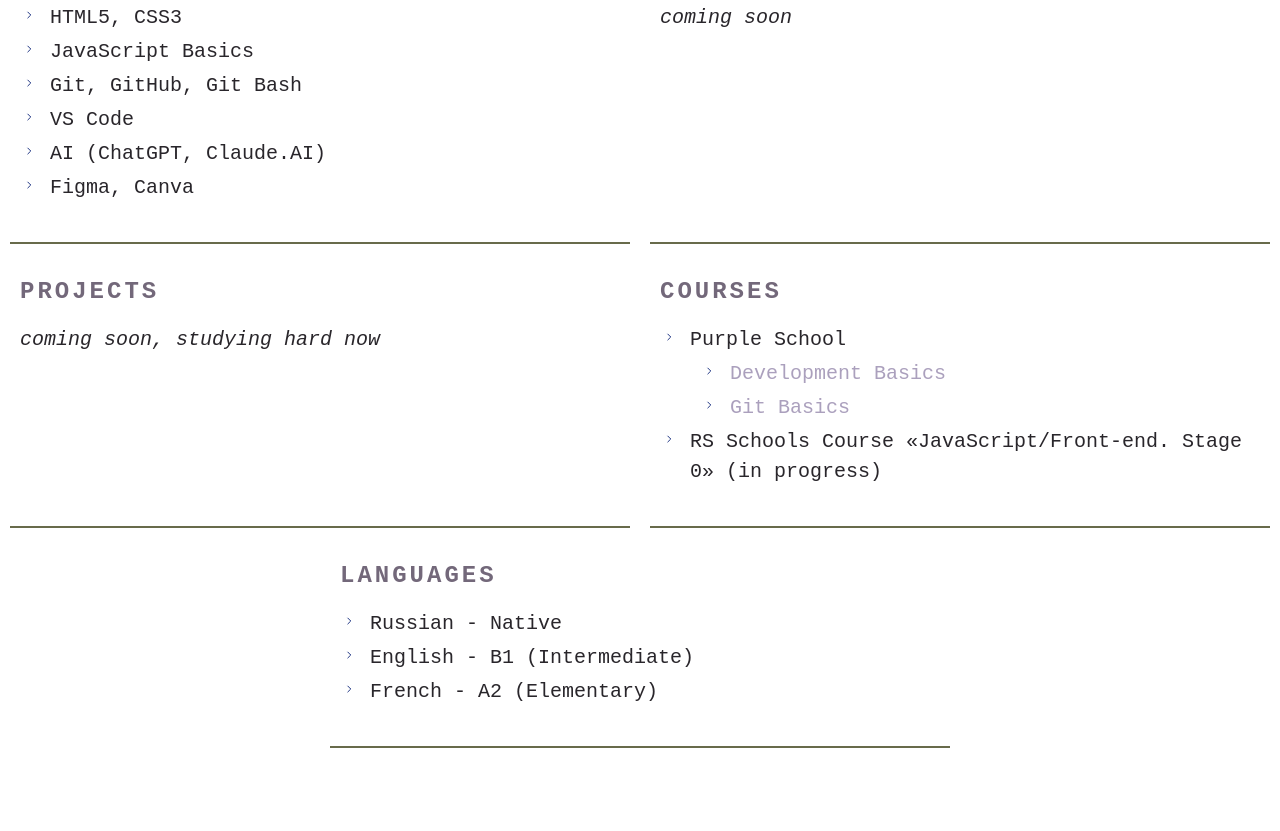
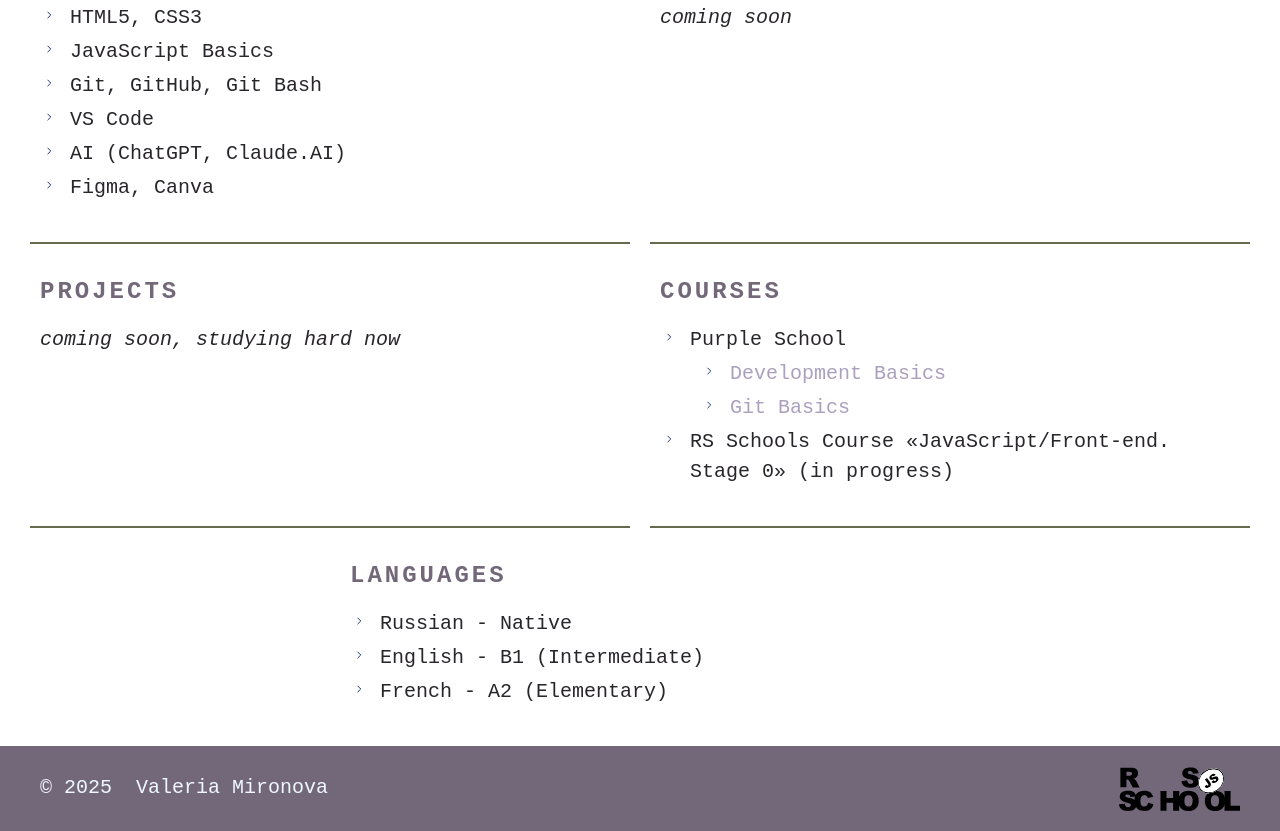
Before and after one commit to Ueldenarmo/rsschool-cv, a plain HTML site: page index.html in a window 1280 px wide. Shown: the part 760-1591 px from the top of the page. Before the commit the page ends 1508 px from the top, so only its background shows below. Drawn offline with Linux system fonts and the light colour scheme.

Commit message:
feat: work with footer

```diff
--- a/index.html
+++ b/index.html
@@ -97,8 +97,16 @@
         </div>
     </main>
 
-    <footer>
-
+    <footer class="footer">
+        <div class="container footer-container">
+            <div>
+                © 2025
+                <a href="https://github.com/Ueldenarmo" class="github nav-link">
+                    Valeria Mironova
+                </a>
+            </div>
+            <a href="https://rs.school/courses/javascript-ru" class="rss"></a>
+        </div>
     </footer>
 </body>
 
--- a/style.css
+++ b/style.css
@@ -164,9 +164,10 @@ p {
     letter-spacing: 2px;
 }
 
-.section-languages {
-    border-bottom: 0;
+.section#languages {
+    border-bottom: none !important;
 }
+
 
 #summary p {
     line-height: 1.1;
@@ -203,3 +204,66 @@ p {
     color: #aba0bd;
     transition: color 0.5s;
 }
+
+.footer {
+    background-color: var(--header-bg-color);
+    padding: 20px;
+}
+
+.footer-container {
+    display: flex;
+    justify-content: space-between;
+    align-items: center;
+    margin: 0 auto;
+    color: var(--link-color);
+}
+
+.github {
+    color: var(--link-color);
+    text-decoration: none;
+}
+
+.rss {
+    width: 121px;
+    height: 45px;
+    background-image: url("assets/rs-school-logo.svg");
+    background-size: contain;
+    background-repeat: no-repeat;
+}
+
+@media (max-width: 1440px) {
+    .container {
+        padding: 0 20px;
+    }
+}
+
+@media (max-width: 768px) {
+    .section {
+        width: 100%;
+    }
+
+    .section-profile {
+        flex-direction: column;
+        align-items: center;
+    }
+
+    .section-education {
+        border-bottom: 1px solid var(--section-border-color);
+    }
+
+    .footer-container {
+        flex-direction: column;
+        align-items: center;
+    }
+
+    .nav {
+        display: none;
+    }
+}
+
+@media (max-width: 410px) {
+    .main-title {
+        font-size: 24px;
+        letter-spacing: 4px;
+    }
+}
```
